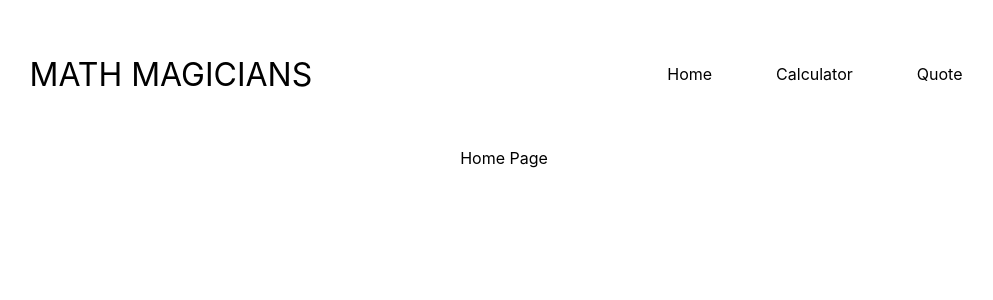
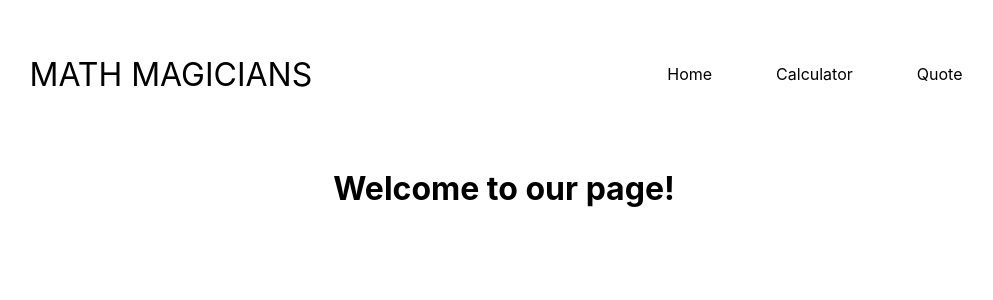
Before and after one commit to billionsjoel/math-magicians, a React (Create React App) app: page /home in a window 1280 px wide. Shown: the top 300 px of the page, without its empty margins (136-1129 px from the left). Built offline with nearby package versions, Linux system fonts and the light colour scheme.

Commit message:
Add Header on home page

```diff
--- a/src/pages/home.jsx
+++ b/src/pages/home.jsx
@@ -2,7 +2,12 @@
 /* eslint-disable indent */
 
 function Home() {
-	return <div>Home Page</div>;
+	return (
+  <div>
+    <h1>Welcome to our page!</h1>
+
+  </div>
+	);
 }
 
 export default Home;
```
